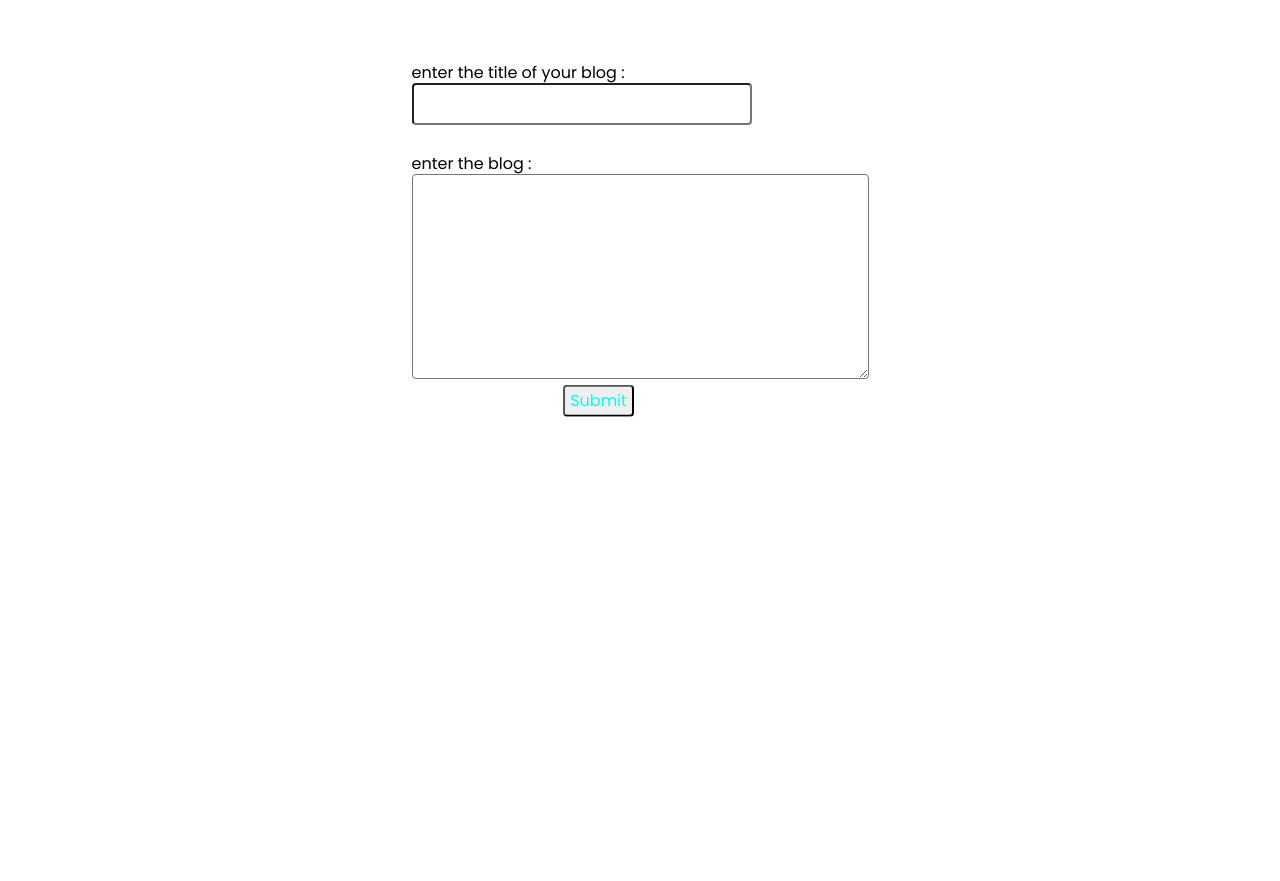
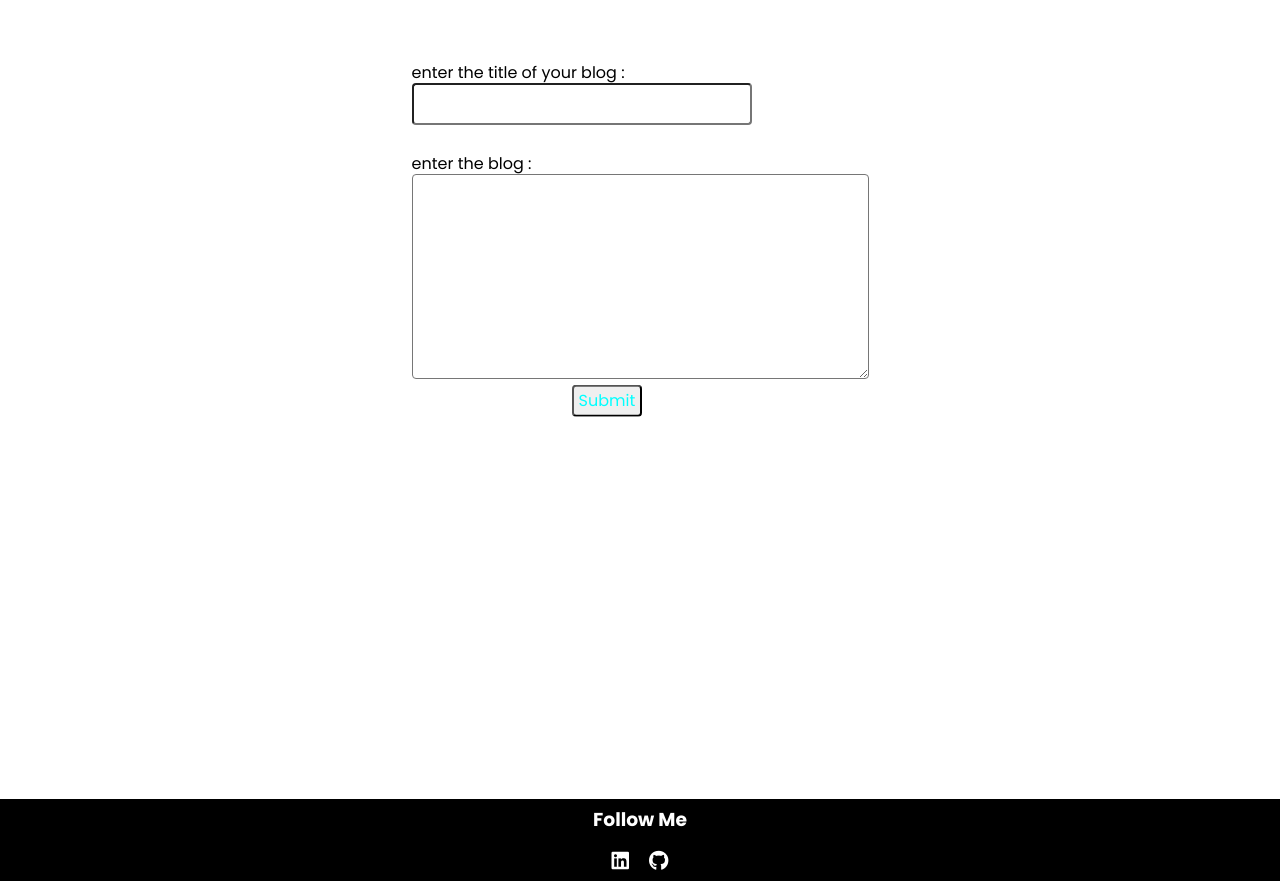
Before and after one commit to ahmadadnanes/Blog-post, a PHP site: page /post.php in a window 1280 px wide. Shown: the part 64-945 px from the top of the page. Before the commit the page ends 481 px from the top, so only its background shows below. Run offline with PHP 8.4, Linux system fonts and the light colour scheme; the visitor is signed in with stand-in values (Sample User, id 1).

Commit message:
add footer

```diff
--- a/css/main.css
+++ b/css/main.css
@@ -140,6 +140,7 @@ header .container nav .drop_nav ul li a{
  /* start blog */
  section{
     padding: 50px;
+    height: 100vh;
  }
 
  section .container .card{
@@ -154,3 +155,26 @@ header .container nav .drop_nav ul li a{
    padding: 10px;
  }
  /* end blog */
+
+ /* start footer */
+ footer{
+    background-color: black;
+ }
+
+ footer .text{
+    color: white;
+    text-align: center;
+    padding: 10px;
+ }
+
+ footer .social ul{
+    display: flex;
+    justify-content: center;
+ }
+
+ footer .social i{
+    color: white;
+    padding: 10px;
+    font-size: 20px;
+ }
+ /* end footer */
--- a/css/post.css
+++ b/css/post.css
@@ -1,5 +1,5 @@
 section{
-    padding: 50px
+    padding: 50px;
 }
 
 section .container .form {
@@ -28,7 +28,7 @@ section .container .form .blog textarea{
 }
 
 section .container .form .submit button{
-    position: fixed;
+    position: absolute;
     left: 44%;
     transform: translateY(-44%);
     padding: 5px;
--- a/post.php
+++ b/post.php
@@ -25,7 +25,7 @@ $id = implode(" ", $idn);
     <header>
         <div class="container">
             <div class="logo">
-                <img src="img/blogger_black_logo_icon_147154.png" height="40px">
+                <a href="<?php echo "Home.php?$id" ?>"><img src="img/blogger_black_logo_icon_147154.png" height="40px"></a>
             </div>
             <nav>
                 <div class="normal_nav">
@@ -81,6 +81,22 @@ $id = implode(" ", $idn);
     </section>
     <!-- end create post -->
 
+    <!-- start footer -->
+    <footer>
+        <div class="footer-container">
+            <div class="text">
+                <h3>Follow Me</h3>
+            </div>
+            <div class="social">
+                <ul>
+                    <li><a href="https://www.linkedin.com/in/ahmad-istaitieh-64a635248/"><i class="fa-brands fa-linkedin"></i></a></li>
+                    <li><a href="https://github.com/ahmadadnanes"><i class="fa-brands fa-github"></i></a></li>
+                </ul>
+            </div>
+        </div>
+    </footer>
+    <!-- end footer -->
+
     <!-- JS -->
     <script src="js/main.js"></script>
 
```
Also changed, not shown: Home.php (+16 -0 lines), index.php (+17 -0 lines), signup.html (+16 -0 lines).
